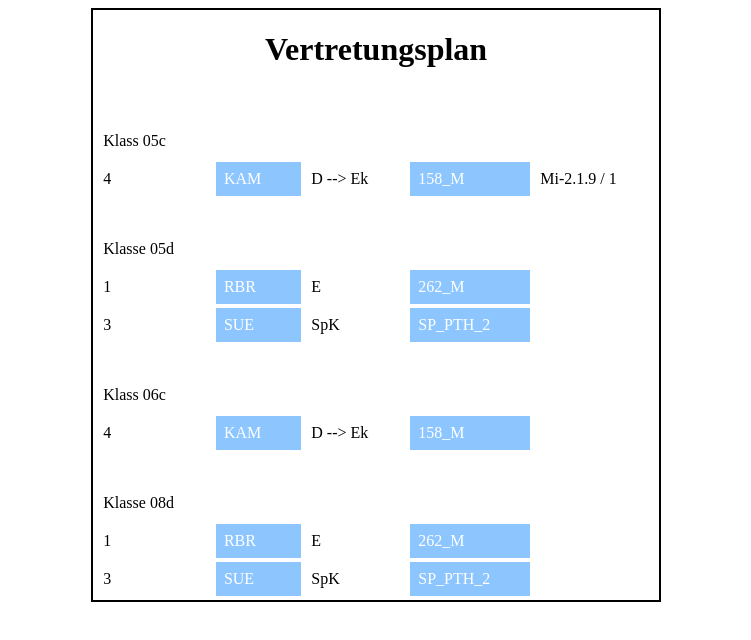
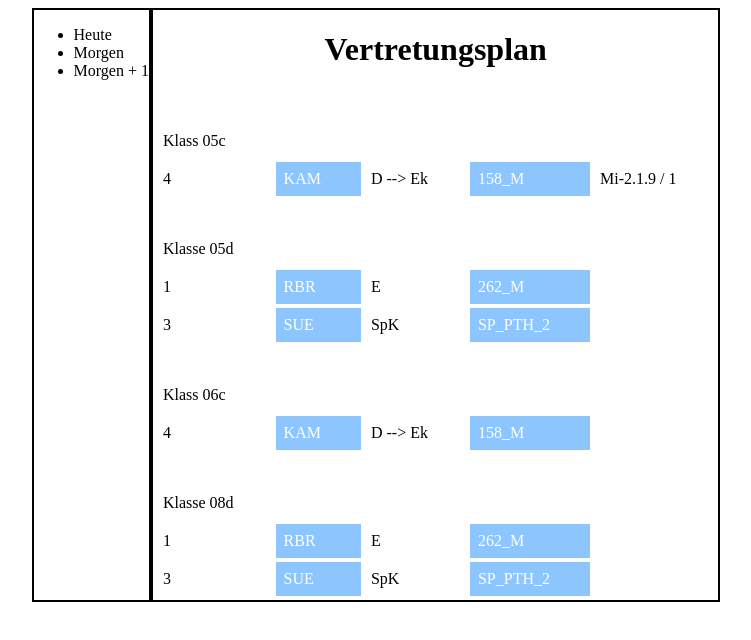
Before and after one commit to kirbs-btw/substitution_plan, a plain HTML site: page index.html in a window 1280 px wide. Shown: the whole page, without its empty margins (264-1015 px from the left). Drawn offline with Linux system fonts and the light colour scheme.

Commit message:
Add files via upload

```diff
--- a/index.html
+++ b/index.html
@@ -6,6 +6,14 @@
     <title></title>
   </head>
   <body>
+    <div class="bodyContent">
+      <div class="nav">
+        <ul>
+          <li>Heute</li>
+          <li>Morgen</li>
+          <li>Morgen + 1</li>
+        </ul>
+      </div>
       <div class="content">
         <h1>Vertretungsplan</h1>
         <table>
@@ -65,5 +73,6 @@
           </tr>
         </table>
       </div>
+    </div>
   </body>
 </html>
```
Lines whose indentation alone changed are shown as unchanged.
